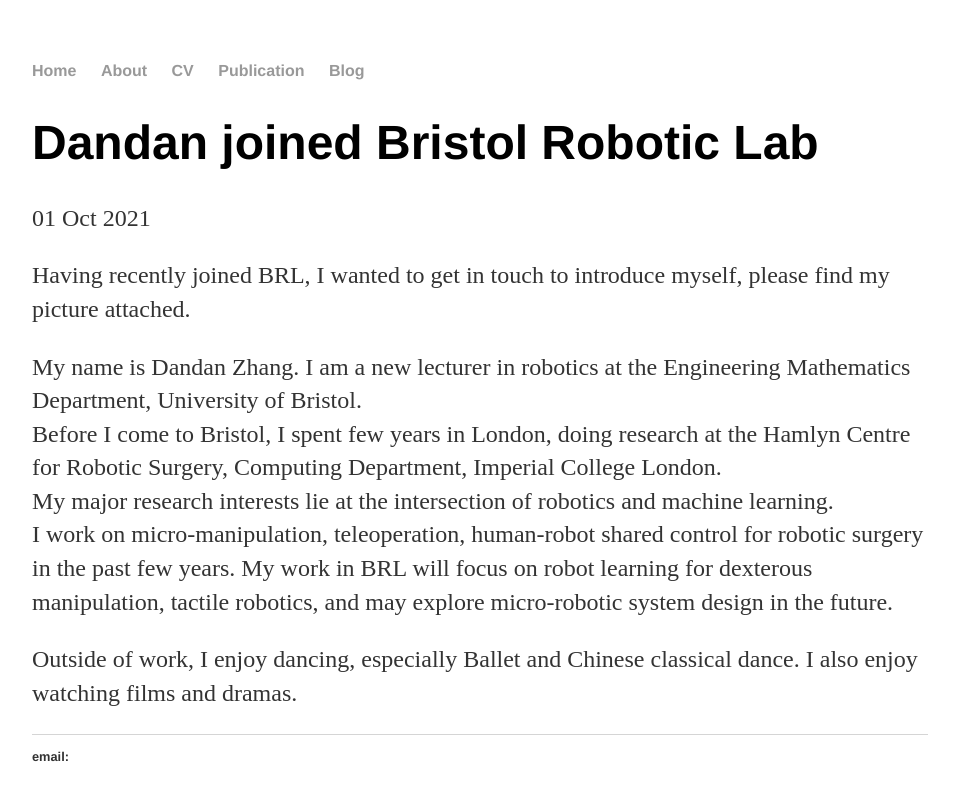
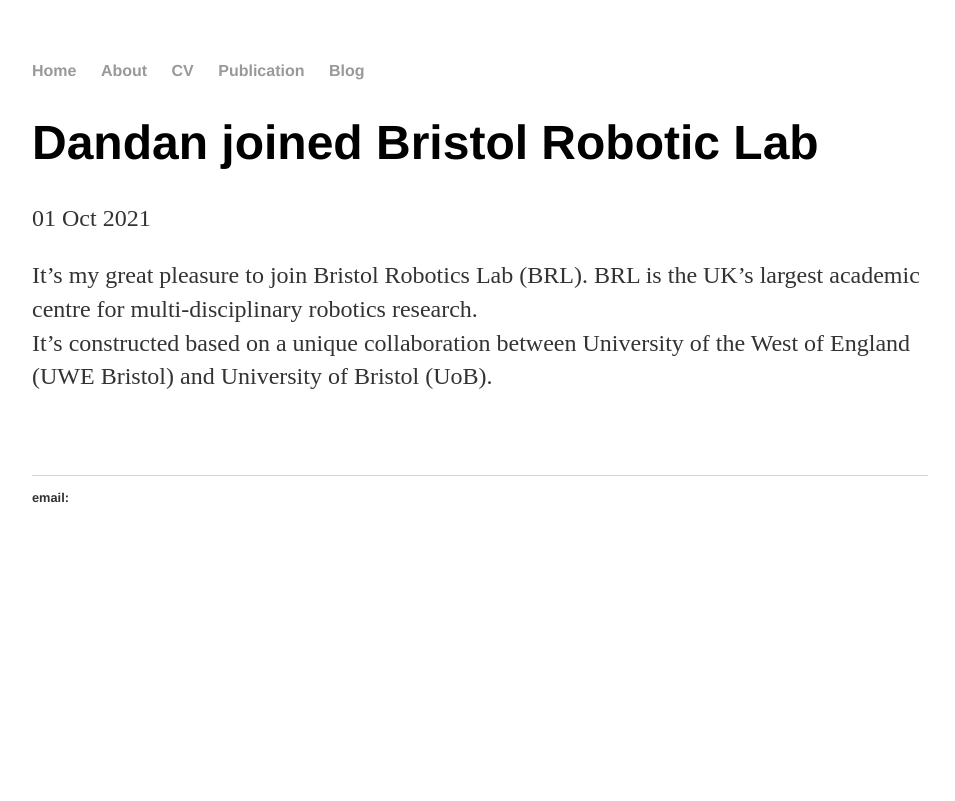
Before and after one commit to ImperialDanDan/ImperialDanDan.github.io, a Jekyll site: the page built from _posts/2021-10-01-Dandan-joined-Bristol-Robotic-Lab-site-launched.md, in a window 1280 px wide. Shown: the top 801 px of the page, without its empty margins (160-1115 px from the left). Built offline with Jekyll 4.4.1, drawn with Linux system fonts in a browser that asks for light colours; Markdown is read by kramdown in place of the engine named in the settings.

Commit message:
Update 2021-10-01-Dandan-joined-Bristol-Robotic-Lab-site-launched.md

```diff
--- a/_posts/2021-10-01-Dandan-joined-Bristol-Robotic-Lab-site-launched.md
+++ b/_posts/2021-10-01-Dandan-joined-Bristol-Robotic-Lab-site-launched.md
@@ -4,11 +4,7 @@
 date: 2021-10-01
 ---
 
-Having recently joined BRL, I wanted to get in touch to introduce myself, please find my picture attached. <br>
+It's my great pleasure to join Bristol Robotics Lab (BRL). BRL is the UK’s largest academic centre for multi-disciplinary robotics research.
+It's constructed based on a unique collaboration between University of the West of England (UWE Bristol) and University of Bristol (UoB).
 
-My name is Dandan Zhang. I am a new lecturer in robotics at the Engineering Mathematics Department, University of Bristol. <br>
-Before I come to Bristol, I spent few years in London, doing research at the Hamlyn Centre for Robotic Surgery, Computing Department, Imperial College London.  <br>
-My major research interests lie at the intersection of robotics and machine learning. <br>
-I work on micro-manipulation, teleoperation, human-robot shared control for robotic surgery in the past few years. My work in BRL will focus on robot learning for dexterous manipulation, tactile robotics, and may explore micro-robotic system design in the future. <br>
-
-Outside of work, I enjoy dancing, especially Ballet and Chinese classical dance. I also enjoy watching films and dramas.<br>
+ <br>
```
